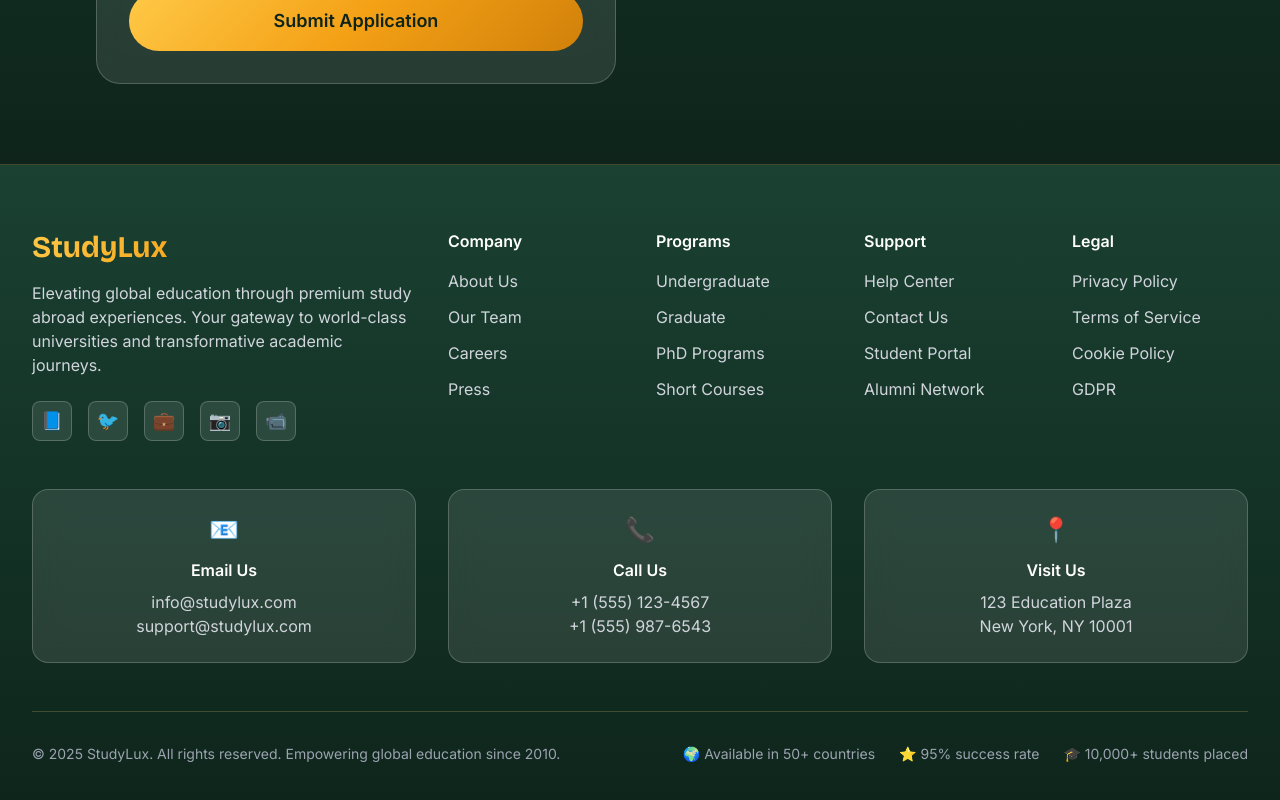
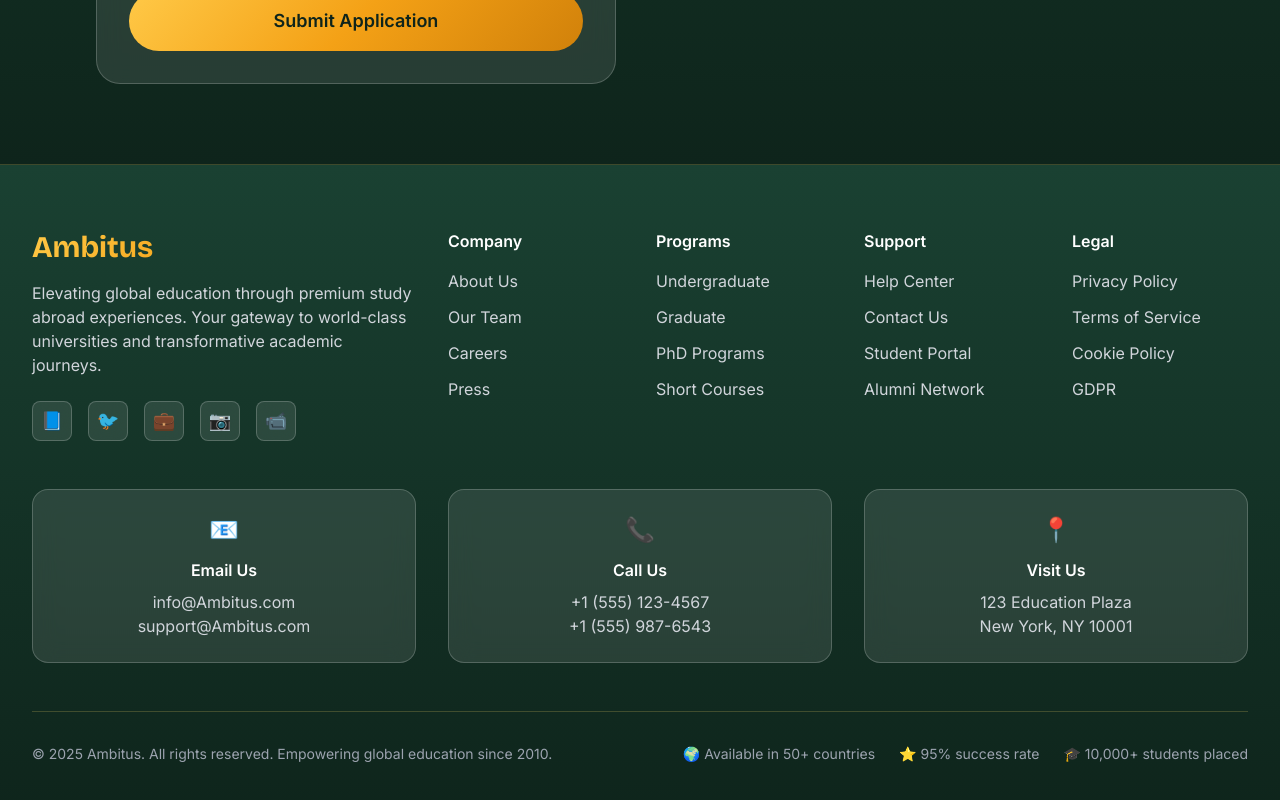
Before and after one commit to Code-Gale/ambitus-edu, a React (Vite) app: page / in a window 1280 px wide. Shown: the part 7203-8003 px from the top of the page. Built offline with nearby package versions, Linux system fonts and the light colour scheme.

Commit message:
:fixes on rendering issues

```diff
--- a/src/components/Footer.tsx
+++ b/src/components/Footer.tsx
@@ -47,7 +47,7 @@ const Footer = () => {
           {/* Brand Section */}
           <div className="lg:col-span-2">
             <h3 className="font-bricolage text-3xl font-bold bg-gold-gradient bg-clip-text text-transparent mb-4">
-              StudyLux
+              Ambitus
             </h3>
             <p className="text-gray-300 mb-6 max-w-md">
               Elevating global education through premium study abroad experiences.
@@ -144,8 +144,8 @@ const Footer = () => {
           <div className="glass-card p-6 rounded-2xl bg-wood-grain text-center">
             <div className="text-2xl text-gold-400 mb-3">📧</div>
             <h4 className="text-white font-semibold mb-2">Email Us</h4>
-            <p className="text-gray-300">info@studylux.com</p>
-            <p className="text-gray-300">support@studylux.com</p>
+            <p className="text-gray-300">info@Ambitus.com</p>
+            <p className="text-gray-300">support@Ambitus.com</p>
           </div>
 
           <div className="glass-card p-6 rounded-2xl bg-wood-grain text-center">
@@ -167,7 +167,7 @@ const Footer = () => {
         <div className="border-t border-gold-400/20 pt-8">
           <div className="flex flex-col md:flex-row justify-between items-center">
             <p className="text-gray-400 text-sm mb-4 md:mb-0">
-              © {currentYear} StudyLux. All rights reserved. Empowering global education since 2010.
+              © {currentYear} Ambitus. All rights reserved. Empowering global education since 2010.
             </p>
 
             <div className="flex items-center space-x-6 text-sm text-gray-400">
```
